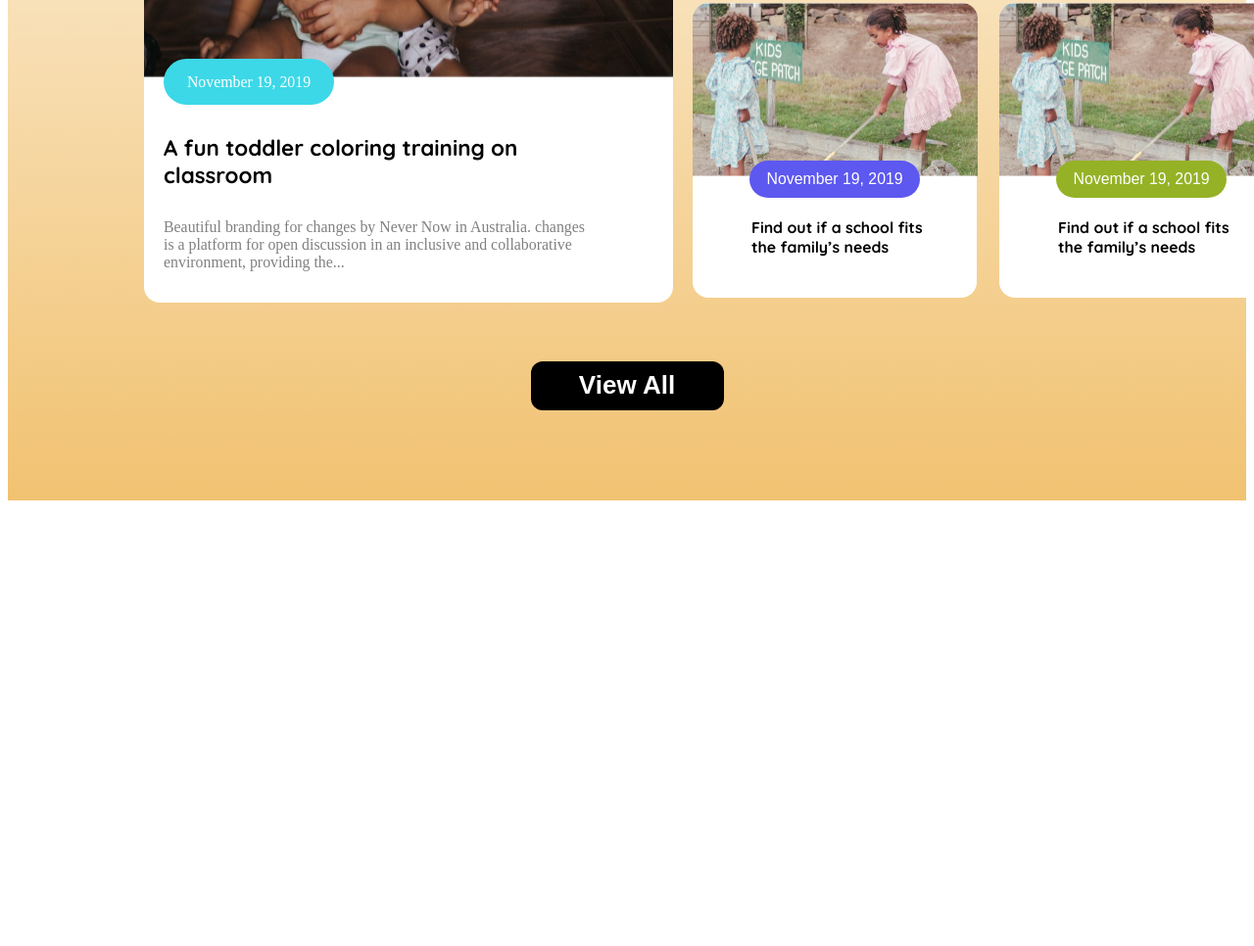
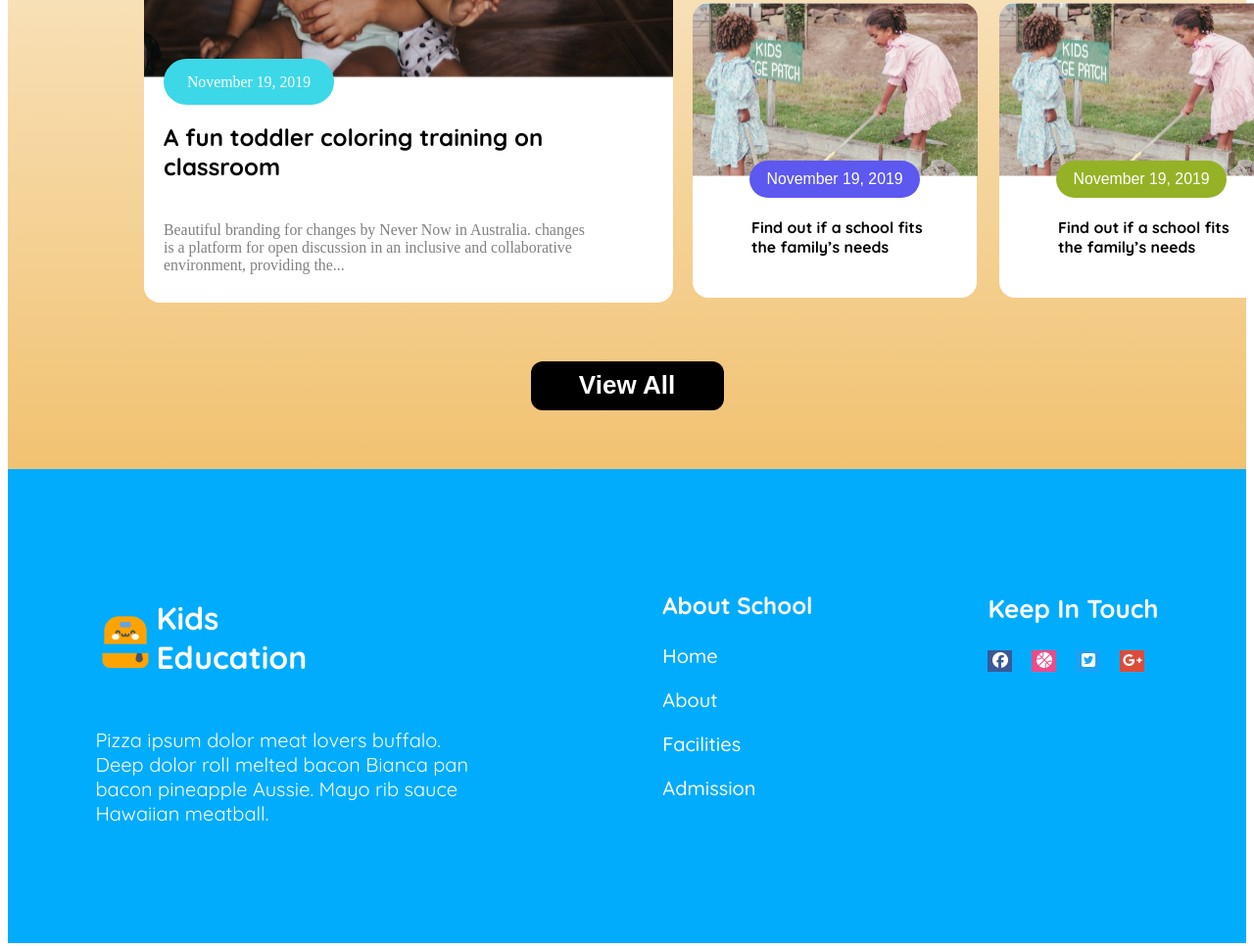
Before and after one commit to sariakhatun/Assignment2, a plain HTML site: page index.html in a window 1280 px wide. Shown: the part 2013-2979 px from the top of the page at 98% size. Before the commit the page ends 2532 px from the top, so only its background shows below. Drawn offline with Linux system fonts and the light colour scheme.

Commit message:
footer section added

```diff
--- a/index.html
+++ b/index.html
@@ -97,8 +97,10 @@
                     <div class="big-box">
                         <img src="assets/story-1.png" alt="" class="story-1">
                         <div><button class="date">November 19, 2019</button></div>
-                        <h4 class="kinder k">A fun toddler coloring training on
-                            classroom</h4>
+                        <!-- <h4 class="k">A fun toddler coloring training on
+                            classroom</h4> -->
+                            <h4 class="fun">A fun toddler coloring training on
+                                classroom</h4>
                             <p class="detail d">Beautiful branding for changes by Never Now in Australia.
                                 changes is a platform for open discussion in an inclusive and
                                 collaborative environment, providing the...</p>
@@ -159,7 +161,37 @@
 
     </main>
     <footer>
+        <section class="footer display-flex">
+            <div class="first">
+                <div class="school-logo display-flex">
+                    <img src="assets/logo.png" alt="" class="logo l">
+                    <h3 class="kids">Kids <br>
+                        Education</h3>
+                </div>
+                <p class="education">
+                    Pizza ipsum dolor meat lovers buffalo. Deep dolor roll melted bacon Bianca pan bacon pineapple Aussie. Mayo rib sauce Hawaiian meatball.
+                </p>
+            </div>
+            <div class="socond">
+                <h3 class="about-school">About School</h3>
+                <p class="f">Home</p>
+                <p class="f">About</p>
+                <p class="f">Facilities</p>
+                <p class="f">Admission</p>
+            </div>
+            <div class="third">
+                <h3 class="keep-touch">
+                    Keep In Touch
+                </h3>
+                <div class="font display-flex">
+                    <a href="" class="fb"><i class="fa-brands fa-facebook"></i></a>
+                    <a href="" class="ball"><i class="fa-solid fa-basketball"></i></a>
+                    <a href="" class="twit"><i class="fa-brands fa-square-twitter"></i></a>
+                    <a href="" class="google"><i class="fa-brands fa-google-plus-g"></i></a>
+                </div>
 
+            </div>
+        </section>
     </footer>
 </body>
 </html>
--- a/styles/style.css
+++ b/styles/style.css
@@ -208,12 +208,16 @@
     margin-bottom: -10px;
 
   }
-  .k,.d,.date{
+  .fun,.d,.date{
     text-align: left;
     margin-left: 20px;
   }
-  .k{
+  .fun{
+    height: 69px;
     width: 402px;
+    color: black;
+    font-size: 1.5rem;
+    font-weight: 700;
   }
   .d{
     font-weight: 500;
@@ -231,6 +235,7 @@
     font-weight: 500;
     font-size: 0.99rem;
     font-family: "Raleway", serif;
+    margin-bottom: -700px;
 
   }
   .img-collage {
@@ -294,7 +299,7 @@
 
   }
   .sec{
-    height: 1018px;
+    /* height: 1018px; */
 
     background-image: url("../assets/bg.png");
     background-repeat: no-repeat;
@@ -312,9 +317,83 @@
     width: 197px;
     height: 50px;
     margin-top: 60px;
+    margin-bottom: 60px;
 
   }
   .view-all{
+    text-align: center;
+  }
+  /* footer section */
+  .footer{
+    max-width: 1498px;
+    background-color: rgba(1, 172, 253, 1);
+    justify-content: space-around;
+    padding-top: 100px;
+    padding-bottom: 100px;
+  }
+  .saria{
+
+  }
+  .l{
+    width: 82px;
+    height: 81px;
+  }
+  .kids{
+    color: white;
+    font-size: 2rem;
+    font-weight: 700;
+  }
+  .education{
+    font-size: 1.25rem;
+    font-weight: 400;
+    color: rgba(255, 255, 255, 1);
+    width: 400px;
+    height: 100px;
+  }
+  .about-school{
+    font-size: 1.5rem;
+    font-weight: 700;
+    color: white;
+  }
+  .f{
+    color: white;
+    font-size: 1.25rem;
+    font-weight: 500;
+  }
+  .keep-touch{
+    font-size: 1.625rem;
+    font-weight: 700;
+    color: white;
+  }
+  .font{
+    gap: 20px;
+  }
+  .fb{
+    color: white;
+    height: 22px;
+    width: 25px;
+     background-color: rgba(59, 89, 152, 1);
+    text-align: center;
+  }
+  .ball{
+    color: white;
+    height: 22px;
+    width: 25px;
+    background-color: rgba(234, 76, 137, 1);
+    text-align: center;
+  }
+  .twit{
+    color: white;
+    height: 22px;
+    width: 25px;
+    background-color:rgba(29, 161, 242, 1);
+    text-align: center;
+  }
+  .google{
+    color: white;
+    height: 22px;
+    width: 25px;
+    background-color: rgba(221, 75, 57, 1);
     text-align: center;
   }
   /* responsive */
@@ -419,4 +498,17 @@
         text-align: left;
         margin-left: 20px;
       }
+      .footer{
+        flex-direction: column;
+        width: 410px;
+        height: 640px;
+        margin-left: -10%;
+      }
+      .first, .socond, .third{
+        margin-left: 5%;
+      }
+      .l{
+        width: 80px;
+        height: 80px;
+      }
     }
```
